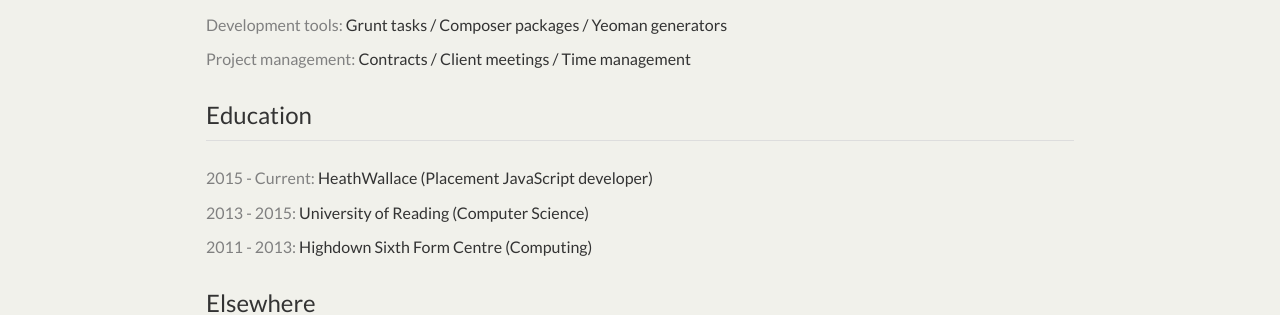
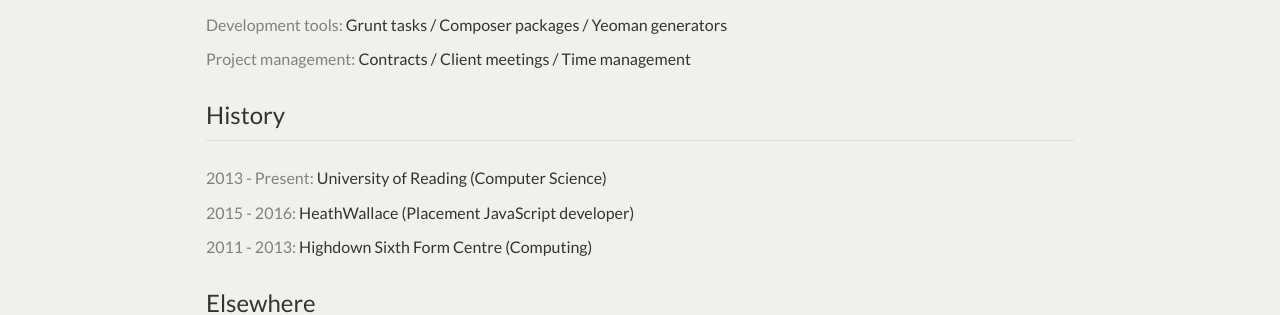
Before and after one commit to dan1elhughes/d.anhugh.es, a Jekyll site: the page built from index.md, in a window 1280 px wide. Shown: the part 637-952 px from the top of the page. Built offline with Jekyll 4.4.1, drawn with Linux system fonts in a browser that asks for light colours; nearby versions of some CDN libraries; our own code applies the rules of GitHub Pages for plain Markdown files.

Commit message:
Replace Education section with History

```diff
--- a/index.md
+++ b/index.md
@@ -17,10 +17,10 @@
 - *Development tools:* Grunt tasks / Composer packages  / Yeoman generators
 - *Project management:* Contracts / Client meetings / Time management
 
-## Education
+## History
 
-- *2015 - Current:* HeathWallace (Placement JavaScript developer)
-- *2013 - 2015:* University of Reading (Computer Science)
+- *2013 - Present:* University of Reading (Computer Science)
+- *2015 - 2016:* HeathWallace (Placement JavaScript developer)
 - *2011 - 2013:* Highdown Sixth Form Centre (Computing)
 
 ## Elsewhere
```
